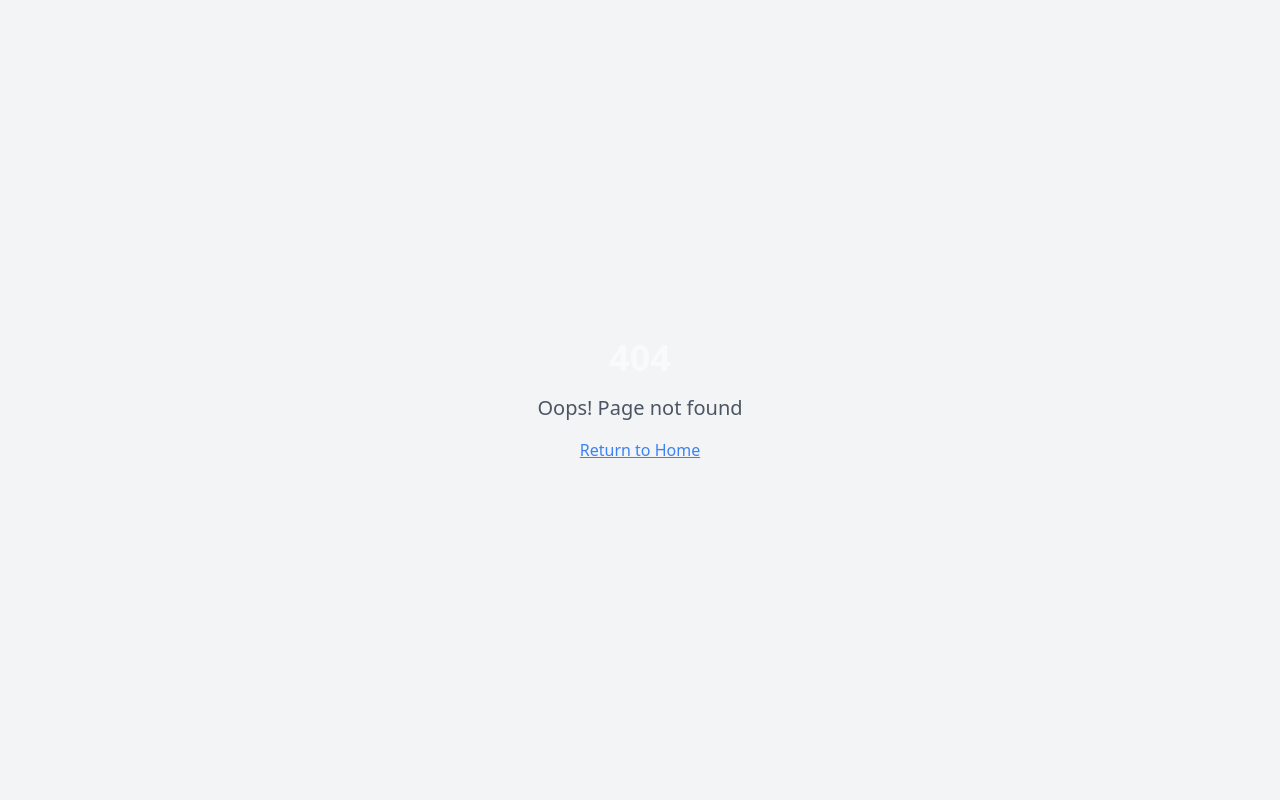
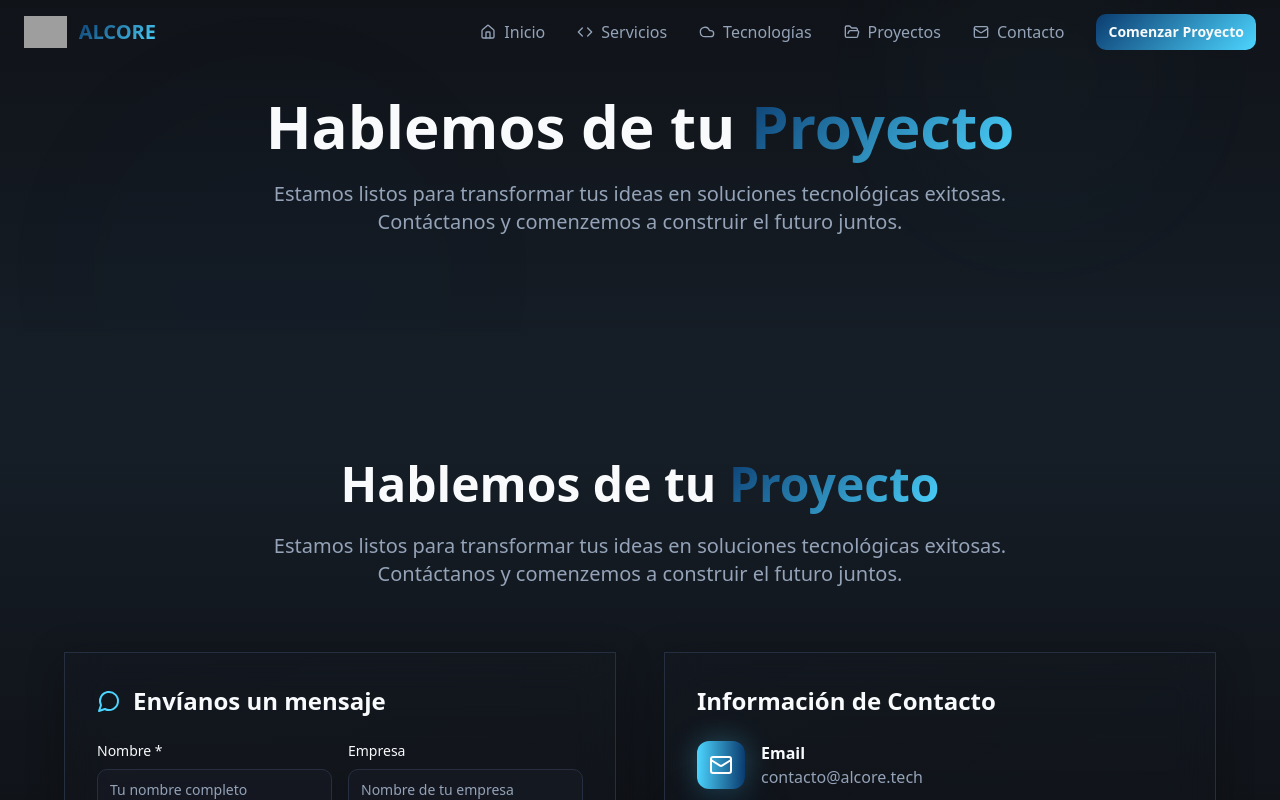
Before and after one commit to anndreloopez012/alcore, a React (Vite) app: page /contacto in a window 1280 px wide. Before the commit this address had no page. Shown: the top 800 px of the page. Built offline with nearby package versions, Linux system fonts and the light colour scheme; grey boxes are pictures that could not be loaded.

Commit message:
Move Contact to separate page

```diff
--- a/src/App.tsx
+++ b/src/App.tsx
@@ -5,6 +5,7 @@ import { QueryClient, QueryClientProvider } from "@tanstack/react-query";
 import { BrowserRouter, Routes, Route } from "react-router-dom";
 import Index from "./pages/Index";
 import ProjectsPage from "./pages/ProjectsPage";
+import ContactPage from "./pages/ContactPage";
 import NotFound from "./pages/NotFound";
 
 const queryClient = new QueryClient();
@@ -18,6 +19,7 @@ const App = () => (
         <Routes>
           <Route path="/" element={<Index />} />
           <Route path="/proyectos" element={<ProjectsPage />} />
+          <Route path="/contacto" element={<ContactPage />} />
           {/* ADD ALL CUSTOM ROUTES ABOVE THE CATCH-ALL "*" ROUTE */}
           <Route path="*" element={<NotFound />} />
         </Routes>
--- a/src/components/Hero.tsx
+++ b/src/components/Hero.tsx
@@ -95,7 +95,7 @@ const Hero = () => {
               </Link>
             </Button>
             <Button variant="glass" size="lg" onClick={() => scrollToSection('servicios')}>
-              Servicios personalizados
+              Nuestros servicios
             </Button>
           </div>
 
--- a/src/components/Navigation.tsx
+++ b/src/components/Navigation.tsx
@@ -22,7 +22,7 @@ const Navigation = () => {
     { name: "Servicios", href: "/#servicios", icon: Code, section: "servicios" },
     { name: "Tecnologías", href: "/#tecnologias", icon: Cloud, section: "tecnologias" },
     { name: "Proyectos", href: "/proyectos", icon: FolderOpen, section: "proyectos" },
-    { name: "Contacto", href: "/#contacto", icon: Mail, section: "contacto" },
+    { name: "Contacto", href: "/contacto", icon: Mail, section: "contacto" },
   ];
 
   const scrollToSection = (sectionId: string) => {
@@ -50,12 +50,7 @@ const Navigation = () => {
 
   const handleContactClick = (e: React.MouseEvent) => {
     e.preventDefault();
-    if (location.pathname !== '/') {
-      navigate('/');
-      setTimeout(() => scrollToSection('contacto'), 100);
-    } else {
-      scrollToSection('contacto');
-    }
+    navigate('/contacto');
   };
 
   return (
--- /dev/null
+++ b/src/pages/ContactPage.tsx
@@ -0,0 +1,40 @@
+import Navigation from "@/components/Navigation";
+import Contact from "@/components/Contact";
+import Footer from "@/components/Footer";
+
+const ContactPage = () => {
+  return (
+    <div className="min-h-screen">
+      <Navigation />
+
+      {/* Hero section */}
+      <section className="pt-24 pb-12 relative overflow-hidden">
+        <div className="absolute inset-0 opacity-10">
+          <div className="absolute top-20 left-20 w-96 h-96 bg-primary/30 rounded-full blur-3xl animate-float" />
+          <div className="absolute bottom-20 right-20 w-80 h-80 bg-accent/20 rounded-full blur-3xl animate-float" style={{ animationDelay: '2s' }} />
+        </div>
+
+        <div className="container mx-auto px-6 relative z-10">
+          <div className="text-center mb-12">
+            <h1 className="text-4xl md:text-6xl font-bold mb-6">
+              Hablemos de tu <span className="gradient-text">Proyecto</span>
+            </h1>
+            <p className="text-xl text-muted-foreground max-w-3xl mx-auto">
+              Estamos listos para transformar tus ideas en soluciones tecnológicas exitosas.
+              Contáctanos y comenzemos a construir el futuro juntos.
+            </p>
+          </div>
+        </div>
+      </section>
+
+      {/* Contact section */}
+      <section className="py-8">
+        <Contact />
+      </section>
+
+      <Footer />
+    </div>
+  );
+};
+
+export default ContactPage;
--- a/src/pages/Index.tsx
+++ b/src/pages/Index.tsx
@@ -2,7 +2,6 @@ import Navigation from "@/components/Navigation";
 import Hero from "@/components/Hero";
 import Services from "@/components/Services";
 import Technologies from "@/components/Technologies";
-import Contact from "@/components/Contact";
 import Footer from "@/components/Footer";
 
 const Index = () => {
@@ -13,7 +12,6 @@ const Index = () => {
         <section id="hero"><Hero /></section>
         <section id="servicios"><Services /></section>
         <section id="tecnologias"><Technologies /></section>
-        <section id="contacto"><Contact /></section>
       </div>
       <Footer />
     </main>
```
